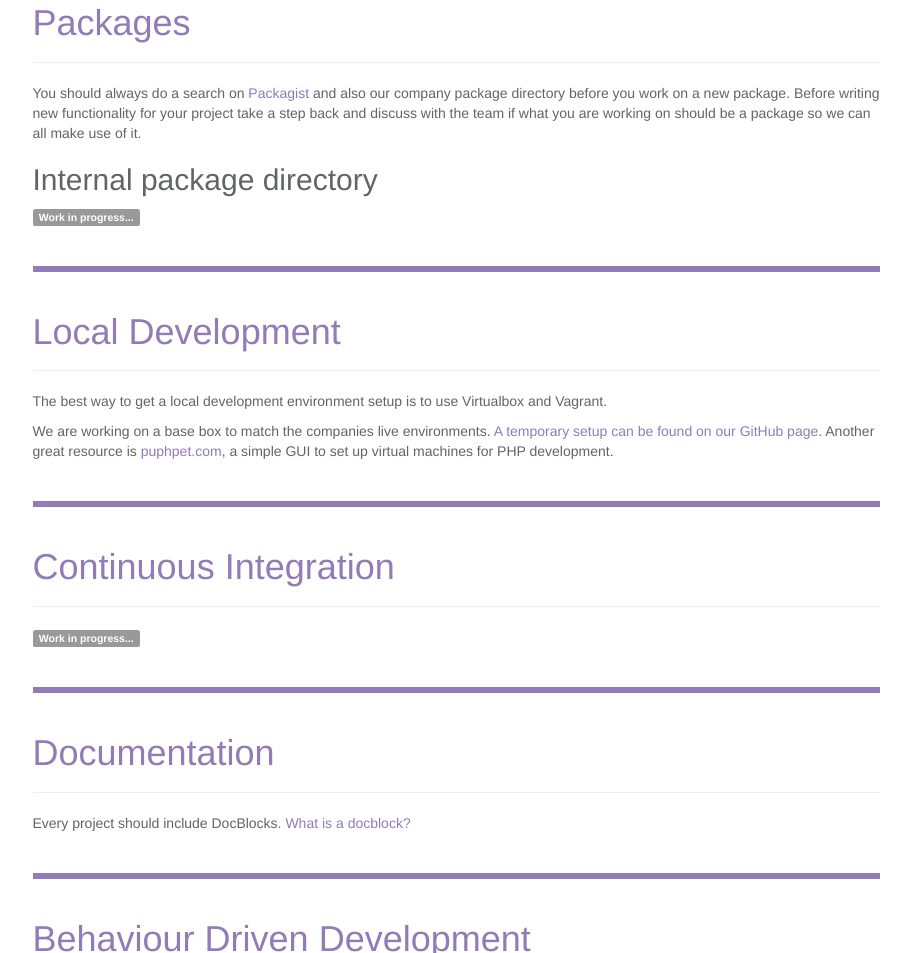
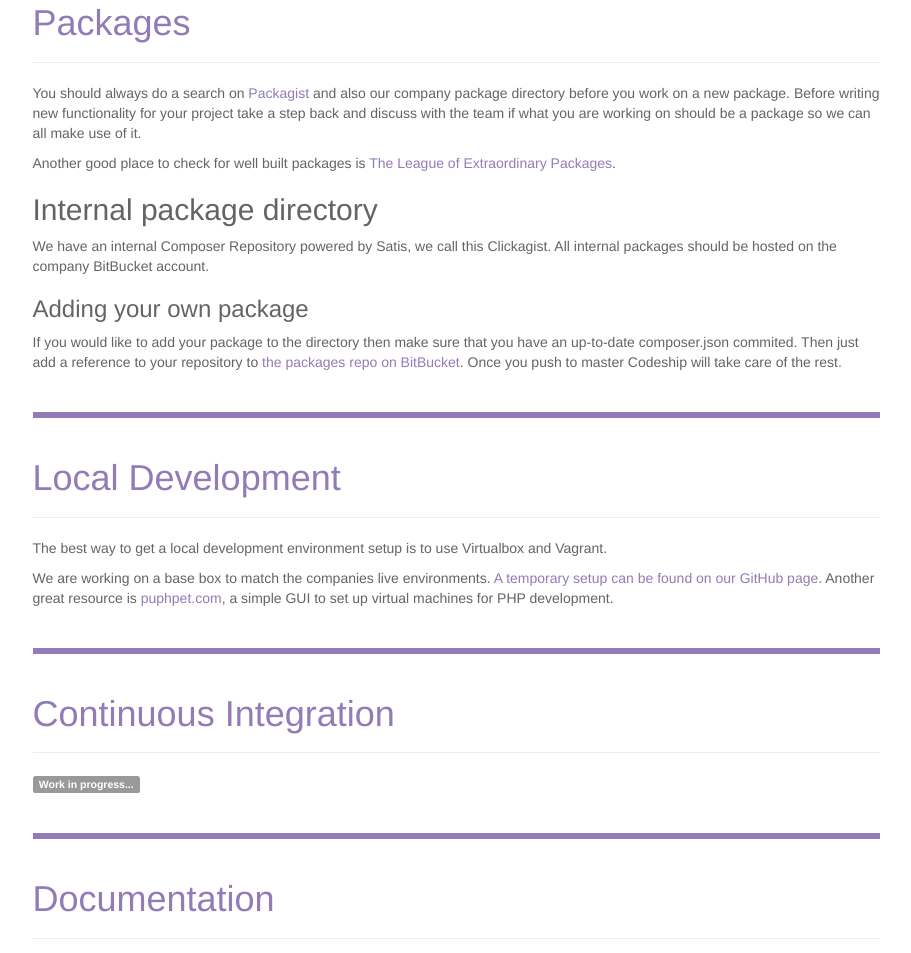
Before and after one commit to Clicksco/PHP-Handbook, a plain HTML site: page index.html in a window 1280 px wide. Shown: the part 9540-10493 px from the top of the page, without its empty margins (330-1241 px from the left). Drawn offline with nearby package versions, Linux system fonts and the light colour scheme.

Commit message:
Update to Packages

```diff
--- a/index.html
+++ b/index.html
@@ -514,9 +514,22 @@ e.g. [completed: 10]</pre>
                 You should always do a search on <a href="https://packagist.org/">Packagist</a> and also our company package directory before you work on a new package. Before writing new functionality for your project take a step back and discuss with the team if what you are working on should be a package so we can all make use of it.
             </p>
 
+            <p>
+                Another good place to check for well built packages is <a href="http://thephpleague.com/">The League of Extraordinary Packages</a>.
+            </p>
+
             <h2>Internal package directory</h2>
 
-            <span class="label label-default">Work in progress...</span>
+            <p>
+                We have an internal Composer Repository powered by Satis, we call this Clickagist. All internal packages should be hosted on the company BitBucket account.
+            </p>
+
+            <h3>Adding your own package</h3>
+
+            <p>
+                If you would like to add your package to the directory then make sure that you have an up-to-date composer.json commited. Then just add a reference to your repository to
+                <a href="https://bitbucket.org/Clicksco/packages/src/6a5683d90371032e1f7c531a905542bb5d02b90e/satis.json?at=master">the packages repo on BitBucket</a>. Once you push to master Codeship will take care of the rest.
+            </p>
 
             <hr class="docs-hr">
 
```
